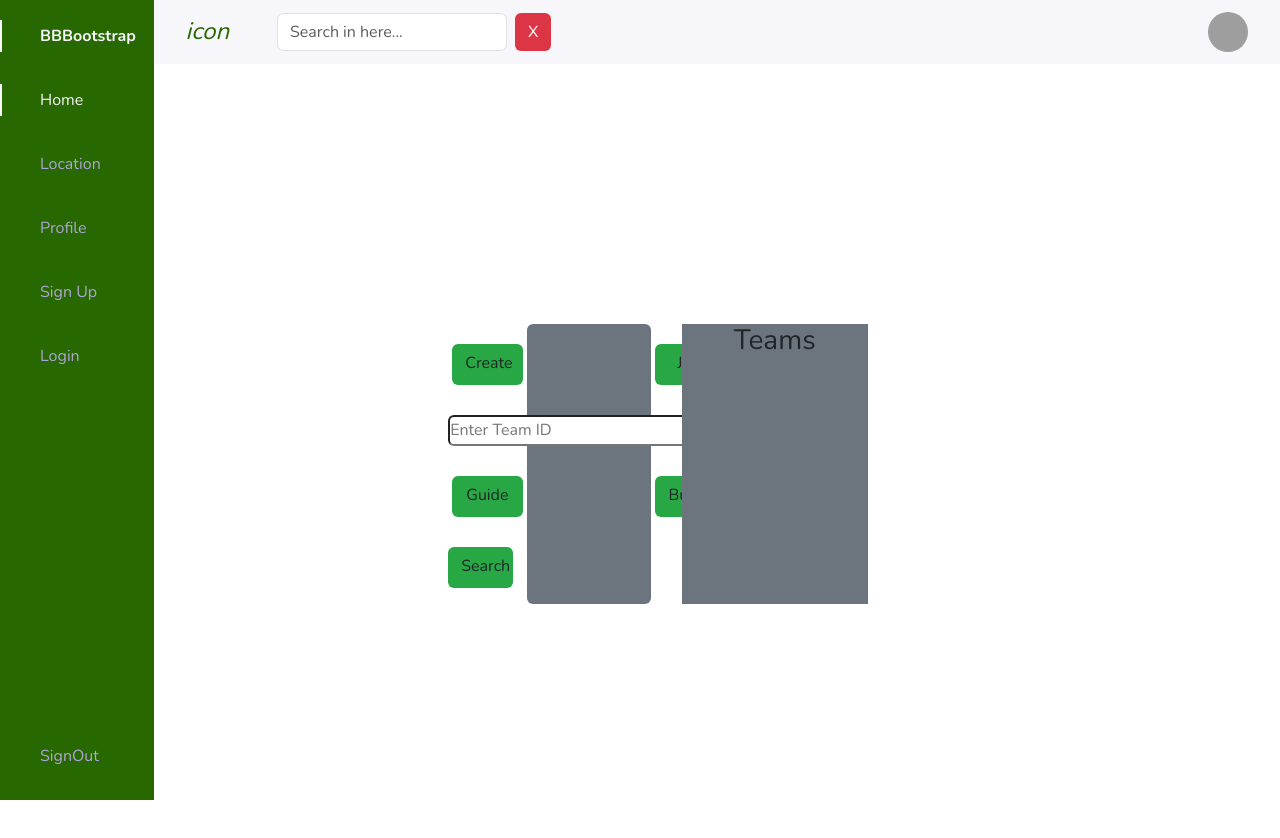
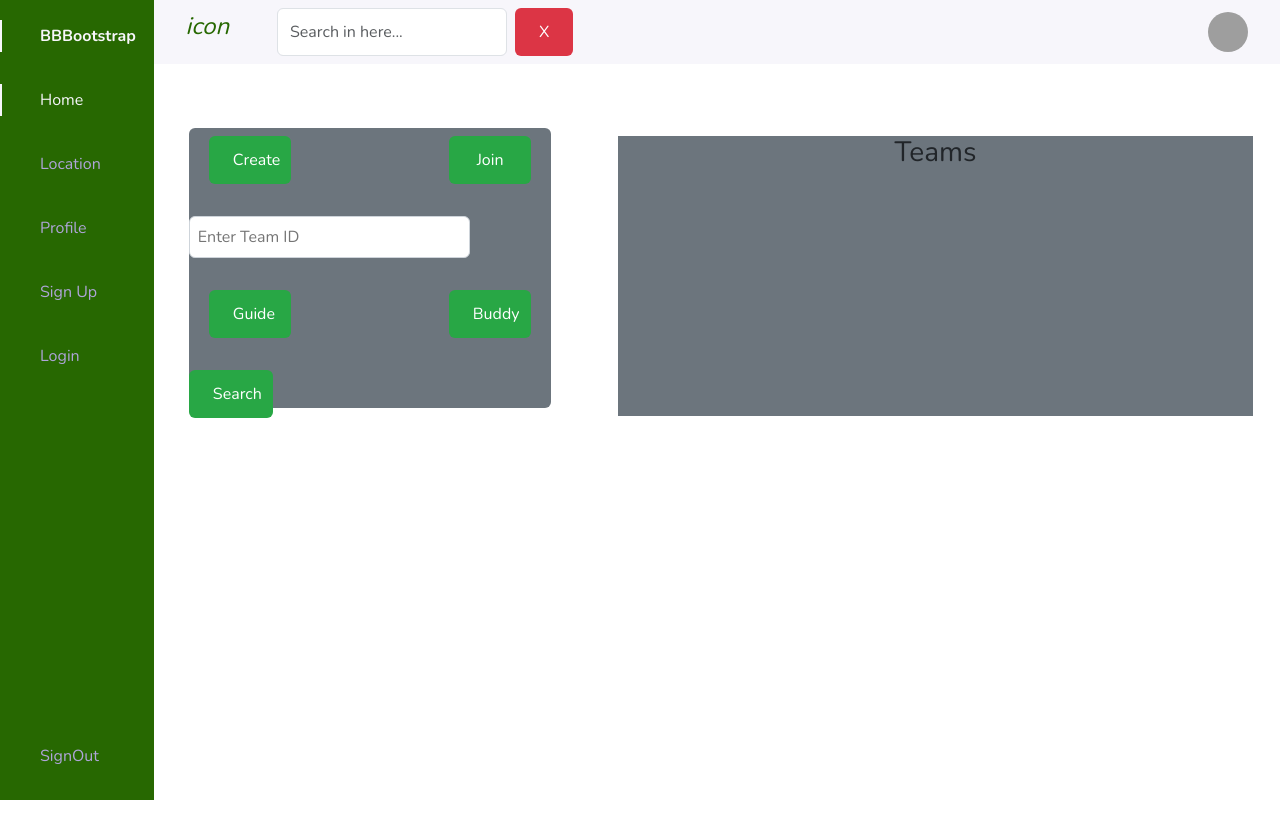
Before and after one commit to abhinavtyagi88/tour-and-travel, a React (Create React App) app in the folder frontend/: page / in a window 1280 px wide. Shown: the top 838 px of the page. Built offline with nearby package versions, Linux system fonts and the light colour scheme; grey boxes are pictures that could not be loaded.

Commit message:
UI adjustment

```diff
--- a/frontend/src/sreenPages/Home.css
+++ b/frontend/src/sreenPages/Home.css
@@ -1,33 +1,98 @@
-/* Modal Content Animation */
-modal{
-  border: 0.5rem outset pink;
+/* General styling */
+.container {
+  margin-top: 2rem;
 }
-.modal-content-animate {
+
+/* Button Styling */
+.btn {
+  color: white;
+  padding: 0.75rem 1.5rem;
+  cursor: pointer;
+  font-weight: 500;
+  border: none;
+  transition: background-color 0.3s ease;
+}
+
+.btn:hover {
+  background-color: #218838;
+}
+
+.btn:focus {
+  outline: 2px solid #218838;
+  outline-offset: 2px;
+}
+
+/* Input Styling */
+input, textarea, select {
+  padding: 0.5rem;
+  border: 1px solid #ced4da;
+  border-radius: 0.25rem;
+}
+
+input:focus, textarea:focus, select:focus {
+  border-color: #28a745;
+  box-shadow: 0 0 0 0.2rem rgba(40, 167, 69, 0.25);
+}
+
+/* Modal Styling */
+.ReactModal__Overlay {
+  opacity: 0;
+  transition: opacity 0.3s ease;
+}
+
+.ReactModal__Overlay--after-open {
+  opacity: 1;
+}
+
+.ReactModal__Overlay--before-close {
+  opacity: 0;
+}
+
+.ReactModal__Content {
   opacity: 0;
   transform: scale(0.8);
-  transition: all 0.3s ease-in-out;
+  transition: all 0.3s ease;
+  border-radius: 0.5rem;
+  padding: 2rem;
+  box-shadow: 0 5px 15px rgba(0, 0, 0, 0.3);
 }
 
-.modal-content-animate--after-open {
+.ReactModal__Content--after-open {
   opacity: 1;
   transform: scale(1);
 }
 
-.modal-content-animate--before-close {
+.ReactModal__Content--before-close {
   opacity: 0;
   transform: scale(0.8);
 }
 
-/* Modal Overlay Animation */
-.modal-overlay-animate {
-  opacity: 0;
-  transition: opacity 0.3s ease-in-out;
+/* Specific Modal Styling */
+.modal-header {
+  font-size: 1.5rem;
+  margin-bottom: 1.5rem;
 }
 
-.modal-overlay-animate--after-open {
-  opacity: 1;
+.modal-footer {
+  display: flex;
+  justify-content: flex-end;
 }
 
-.modal-overlay-animate--before-close {
-  opacity: 0;
+.modal-footer button {
+  margin-left: 1rem;
 }
+
+/* Team Container */
+.teams-container {
+  padding: 1rem;
+  background-color: #f8f9fa;
+  border-radius: 0.5rem;
+  min-height: 35vh;
+}
+
+/* General Section Styling */
+.section-header {
+  font-size: 1.25rem;
+  font-weight: bold;
+  margin-bottom: 1rem;
+}
--- a/frontend/src/sreenPages/Home.js
+++ b/frontend/src/sreenPages/Home.js
@@ -13,7 +13,7 @@ const customStyles = {
     marginRight: '-50%',
     transform: 'translate(-50%, -50%)',
     width: '40%',          // Adjust width as needed
-    height: '50vh',      // Set a specific height
+    height: '53vh',      // Set a specific height
     overflow: 'hidden',    // Prevent scrollbars
   },
 };
@@ -105,12 +105,15 @@ const handleJoinTeam = async () => {
   return (
     <>
       {/* <Navbar /> */}
-      <div className="container row">
+      <div className="container" style={{width:"85vw",height:"90vh"
+      }}>
+      <div className="row flex justify-content-between">
+
         <div
-          className="col-4 p-3 d-grid justify-content-center bg-secondary rounded-2"
+          className="col-4 m-2 d-grid  bg-secondary rounded-2"
           style={{ height: "35vh" }}
         >
-          <div className="row  d-flex justify-content-between rounded-2">
+          <div className="row m-1 d-flex justify-content-between rounded-2">
             {/* Create Button */}
             <div
               className="col-3 m-1 btn rounded-2"
@@ -140,7 +143,7 @@ const handleJoinTeam = async () => {
             onChange={(e) => setTeamId(e.target.value)}  // Set the team ID for joining
           />
           <br />
-          <div className="row  d-flex justify-content-between rounded-2">
+          <div className="row m-1 d-flex justify-content-between rounded-2">
             <div
               className="col-3 m-1 btn rounded-2"
               style={{ backgroundColor: green }}
@@ -163,7 +166,7 @@ const handleJoinTeam = async () => {
           </div>
         </div>
         <div
-          className="col-6 bg-secondary container"
+          className="col-7 bg-secondary m-3"
           style={{ height: "35vh" }}
         >
           <h3 className="text-center">Teams</h3>
@@ -219,7 +222,7 @@ const handleJoinTeam = async () => {
     </div>
   </form>
 </Modal>
-
+</div>
     </>
   );
 }
--- a/frontend/src/sreenPages/Login.js
+++ b/frontend/src/sreenPages/Login.js
@@ -1,48 +1,67 @@
 import React, { useState } from 'react';
 import { useNavigate } from 'react-router-dom';
 import "./Login.css";
-import {FaUser, FaLock} from "react-icons/fa";
+import { FaUser, FaLock } from "react-icons/fa";
+
 const Login = () => {
   const navigate = useNavigate();
-  const [email, setEmail] = useState('');
-  const [password, setPassword] = useState('');
-  const [error, setError] = useState('');
+  const [email, setEmail] = useState('');  // Email state
+  const [password, setPassword] = useState('');  // Password state
+  const [error, setError] = useState('');  // Error state
 
+  // Handle form submit
   const handleSubmit = async (e) => {
-    e.preventDefault();
+    e.preventDefault();  // Prevent form from reloading the page
 
     try {
       const response = await fetch('http://localhost:4000/api/login', {
         method: 'POST',
         headers: { 'Content-Type': 'application/json' },
-        body: JSON.stringify({ email, password })
+        body: JSON.stringify({ email, password }),  // Send email and password
       });
 
       const data = await response.json();
 
       if (response.ok) {
         localStorage.setItem('token', data.token);
-        navigate('/');
+        console.log(data.token);
+
+        navigate('/');  // Navigate to homepage
       } else {
-        setError(data.error || 'Login failed');
+        setError(data.error || 'Login failed');  // Display error
+        alert(data.error || 'Login failed');
       }
     } catch (err) {
       setError('Something went wrong.');
+      alert('Something went wrong.');
     }
   };
 
   return (
     <div className='background'>
       <div className='wrapper'>
-      <form action="">
+        <form onSubmit={handleSubmit}>  {/* Bind handleSubmit to form */}
           <h1>Login</h1>
+
           <div className='input-box'>
-          <input type="text" placeholder='username' required/>
+            <input
+              type="email"
+              placeholder='Email'
+              value={email}
+              onChange={(e) => setEmail(e.target.value)}  // Update email state
+              required
+            />
             <FaUser className='icon'/>
+          </div>
 
-        </div>
           <div className='input-box'>
-        <input type="password" placeholder='Password' required/>
+            <input
+              type="password"
+              placeholder='Password'
+              value={password}
+              onChange={(e) => setPassword(e.target.value)}  // Update password state
+              required
+            />
             <FaLock className='icon'/>
           </div>
 
@@ -51,7 +70,10 @@ const Login = () => {
             <a href='#'>Forgot password?</a>
           </div>
 
-        <button type="submit">Login</button>
+          <button type="submit">Login</button>  {/* Submit button */}
+
+          {error && <p className="error-message">{error}</p>}  {/* Display error */}
+
           <div className='register-link'>
             <p>Don't have an account? <a href='#'>Register</a> </p>
           </div>
```
Also changed, not shown: 1 other file (tests, documents, lock files or other folders). Lines whose indentation alone changed are shown as unchanged.
